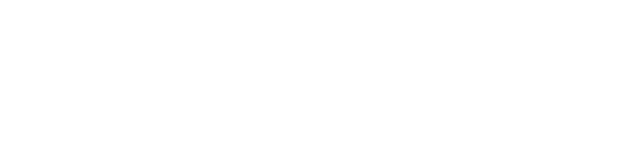
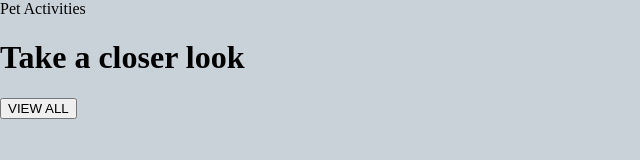
Before and after one commit to Maximiliano1979/202301-w1ch4-maximiliano-gutierrez, a website: page src/index.html in a window 1280 px wide. Shown: the whole page, without its empty margins (0-640 px from the left). Drawn offline with Linux system fonts and the light colour scheme.

Commit message:
Import fonts and first header lines

```diff
--- a/package.json
+++ b/package.json
@@ -15,5 +15,9 @@
   "devDependencies": {
     "parcel": "^2.8.2",
     "rimraf": "^3.0.2"
+  },
+  "dependencies": {
+    "@expo-google-fonts/nunito": "^0.2.2",
+    "@fontsource/nunito": "^4.5.11"
   }
 }
--- a/src/index.html
+++ b/src/index.html
@@ -6,11 +6,16 @@
   <meta http-equiv="X-UA-Compatible" content="IE=edge">
   <meta name="viewport" content="width=device-width, initial-scale=1.0">
   <link rel="shortcut icon" href="/src/Dog-icon.png" type="image/x-icon">
+  <link rel="stylesheet" href="style.css">
   <title>The Black Pet Market</title>
 </head>
 
 <body>
-
+  <header class="main-header">
+    <span>Pet Activities</span>
+    <h1>Take a closer look</h1>
+    <button>VIEW ALL</button>
+  </header>
 </body>
 
 </html>
--- /dev/null
+++ b/src/style.css
@@ -0,0 +1,14 @@
+@import url(/node_modules/@fontsource/nunito/400.css);
+@import url(/node_modules/@fontsource/nunito/800.css);
+
+*,
+::before,
+::after {
+  box-sizing: border-box;
+}
+
+body {
+  margin: 0;
+  min-height: 100vh;
+  background-color: rgb(201, 209, 217);
+}
```
Also changed, not shown: src/01.jpg (added), src/02.jpg (added), src/03.jpg (added), src/Animal1.webp (added), src/Animal2.webp (added), src/Animal3.webp (added), src/logo2.png (added), 1 other file.
